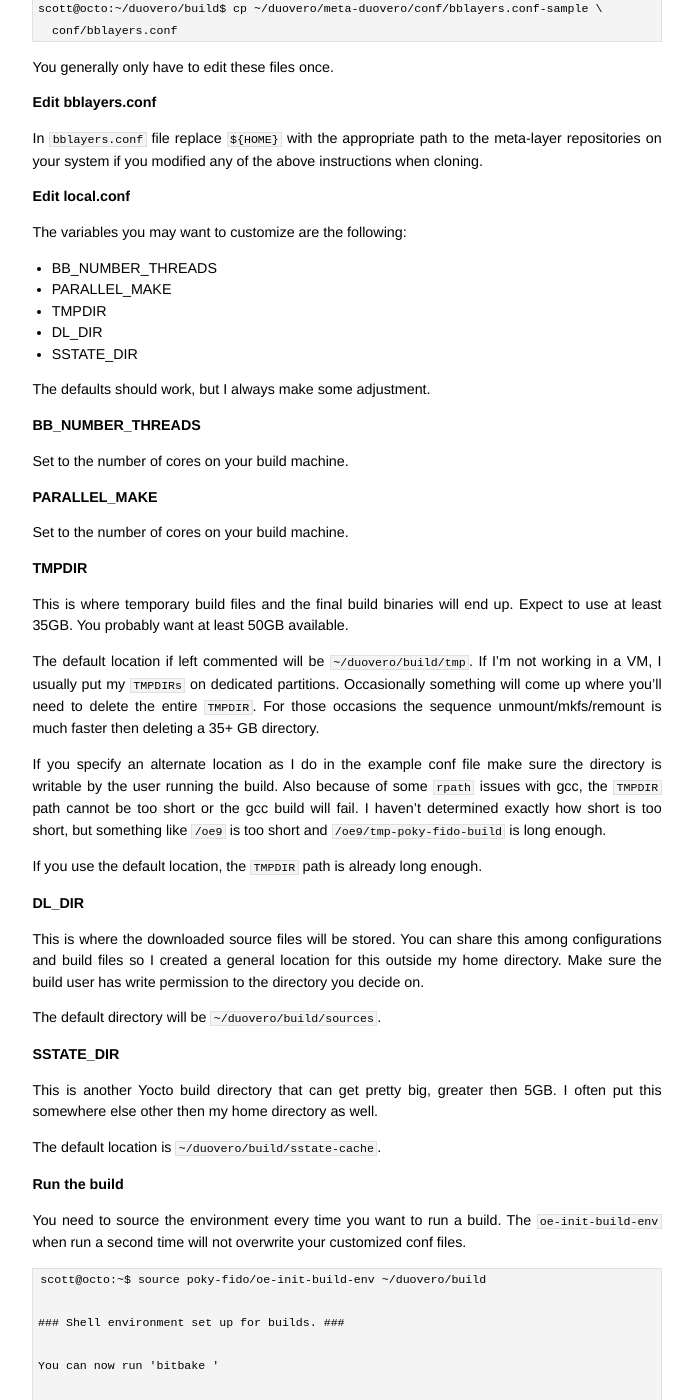
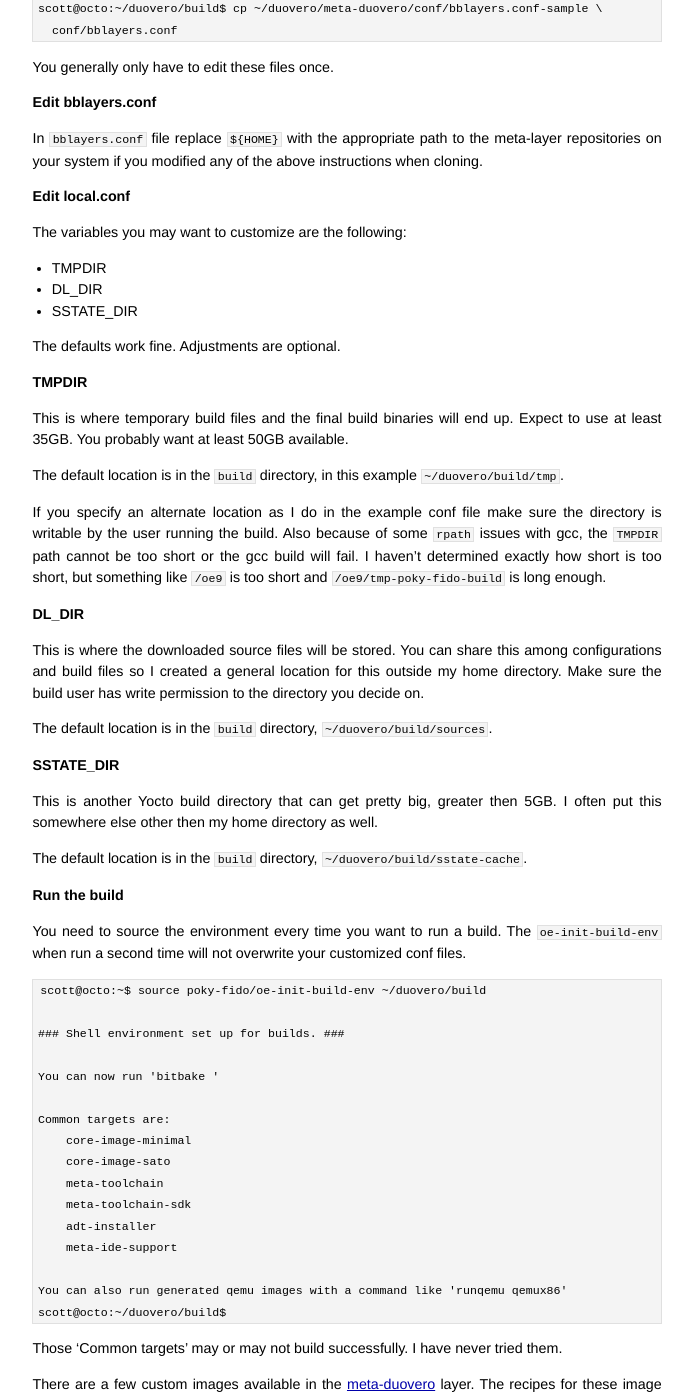
Before and after one commit to jumpnow/jumpnowtek-site, a Jekyll site: the page built from _posts/2014-02-21-Duovero-Systems-with-Yocto.md, in a window 1280 px wide and 1400 px high, scrolled down 2633 px. Shown: the whole window, without its empty margins (293-986 px from the left). Built offline with Jekyll 4.4.1, drawn with Linux system fonts in a browser that asks for light colours; some of the changed text lies outside the part shown.

Commit message:
Remove parallel build tweaks from yocto docs

```diff
--- a/_posts/2014-02-21-Duovero-Systems-with-Yocto.md
+++ b/_posts/2014-02-21-Duovero-Systems-with-Yocto.md
@@ -129,43 +129,31 @@ In `bblayers.conf` file replace `${HOME}` with the appropriate path to the meta-
 
 The variables you may want to customize are the following:
 
-- BB\_NUMBER\_THREADS
-- PARALLEL\_MAKE
 - TMPDIR
 - DL\_DIR
 - SSTATE\_DIR
 
-The defaults should work, but I always make some adjustment.
-
-##### BB\_NUMBER\_THREADS
-
-Set to the number of cores on your build machine.
-
-##### PARALLEL\_MAKE
-
-Set to the number of cores on your build machine.
+The defaults work fine. Adjustments are optional.
 
 ##### TMPDIR
 
 This is where temporary build files and the final build binaries will end up. Expect to use at least 35GB. You probably want at least 50GB available.
 
-The default location if left commented will be `~/duovero/build/tmp`. If I'm not working in a VM, I usually put my `TMPDIRs` on dedicated partitions. Occasionally something will come up where you'll need to delete the entire `TMPDIR`. For those occasions the sequence unmount/mkfs/remount is much faster then deleting a 35+ GB directory.
+The default location is in the `build` directory, in this example `~/duovero/build/tmp`.
 
 If you specify an alternate location as I do in the example conf file make sure the directory is writable by the user running the build. Also because of some `rpath` issues with gcc, the `TMPDIR` path cannot be too short or the gcc build will fail. I haven't determined exactly how short is too short, but something like `/oe9` is too short and `/oe9/tmp-poky-fido-build` is long enough.
-
-If you use the default location, the `TMPDIR` path is already long enough.
 
 ##### DL_DIR
 
 This is where the downloaded source files will be stored. You can share this among configurations and build files so I created a general location for this outside my home directory. Make sure the build user has write permission to the directory you decide on.
 
-The default directory will be `~/duovero/build/sources`.
+The default location is in the `build` directory, `~/duovero/build/sources`.
 
 ##### SSTATE_DIR
 
 This is another Yocto build directory that can get pretty big, greater then 5GB. I often put this somewhere else other then my home directory as well.
 
-The default location is `~/duovero/build/sstate-cache`.
+The default location is in the `build` directory, `~/duovero/build/sstate-cache`.
 
 
 ### Run the build
```
Also changed, not shown: other parts of _posts/2014-02-21-Duovero-Systems-with-Yocto.md (+1 -1 lines), _posts/2015-06-08-BeagleBone-Systems-with-Yocto.md (+5 -18 lines).
